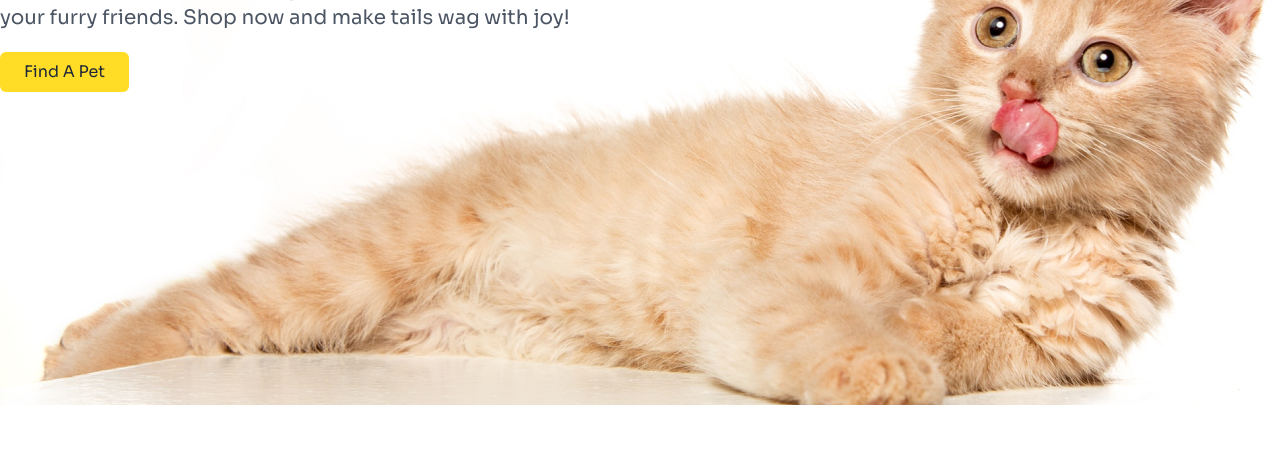
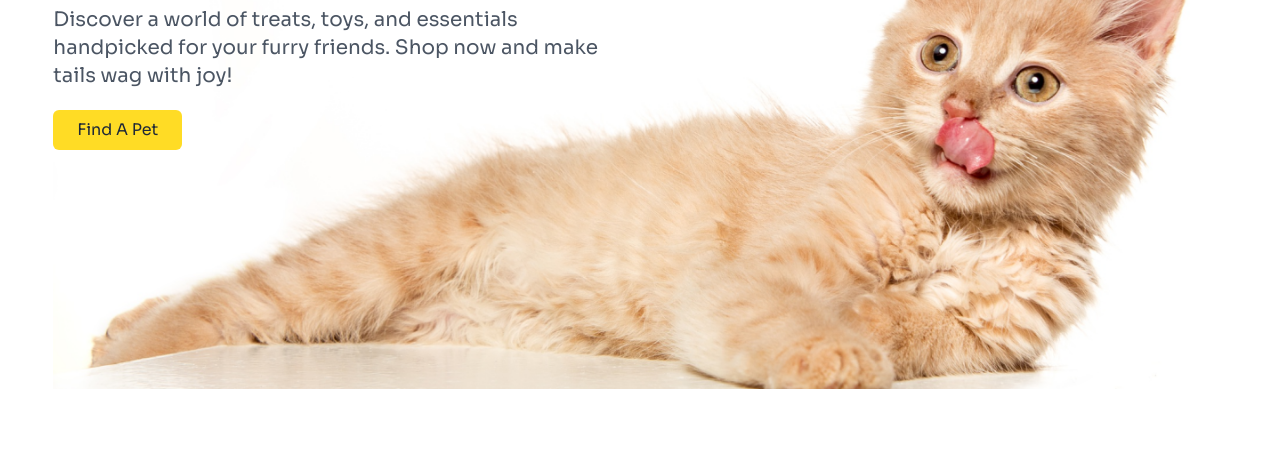
Before and after one commit to Mohammad7558/Assignemnt-3, a plain HTML site: page index.html in a window 1280 px wide. Shown: the part 432-888 px from the top of the page. Before the commit the page ends 844 px from the top, so only its background shows below. Drawn offline with nearby package versions, Linux system fonts and the light colour scheme; a web font is replaced by a local one.

Commit message:
banner-section-done

```diff
--- a/index.html
+++ b/index.html
@@ -54,8 +54,8 @@
     </section>
     <!------------------- header section end------------------->
     <!------------------- banner section start ------------------->
-    <section class="container py-20 px-5 mx-auto bg-[url('./c1-assets/cat-big.png')]  bg-no-repeat lg:p-0">
-        <div class="lg:w-1/2 sm:w-full lg:pt-40 lg:pb-80">
+    <section class="lg:w-11/12 sm:w-full lg:h-screen sm:h-[900px] h-[900px] lg:px-0 px-5 sm:pt-10 mx-auto bg-[url('./c1-assets/cat-big.png')] bg-center bg-no-repeat bg-contain lg:bg-center lg:bg-no-repeat lg: sm:bg-center sm:bg-contain sm:bg-no-repeat">
+        <div class="lg:w-1/2 lg:mt-20 sm:mt-10 sm:w-full mt-20">
             <h1 class="text-6xl font-primary font-normal leading-[70px]">Pamper Your Pet, Because They Deserve the Bes</h1>
             <p class="py-5 lg:text-xl font-secondary text-gray-600">Discover a world of treats, toys, and essentials handpicked for your furry friends. Shop now and make tails wag with joy!</p>
             <button class="font-secondary bg-[#FFDC25] px-6 py-2 rounded-md">Find A Pet</button>
```
